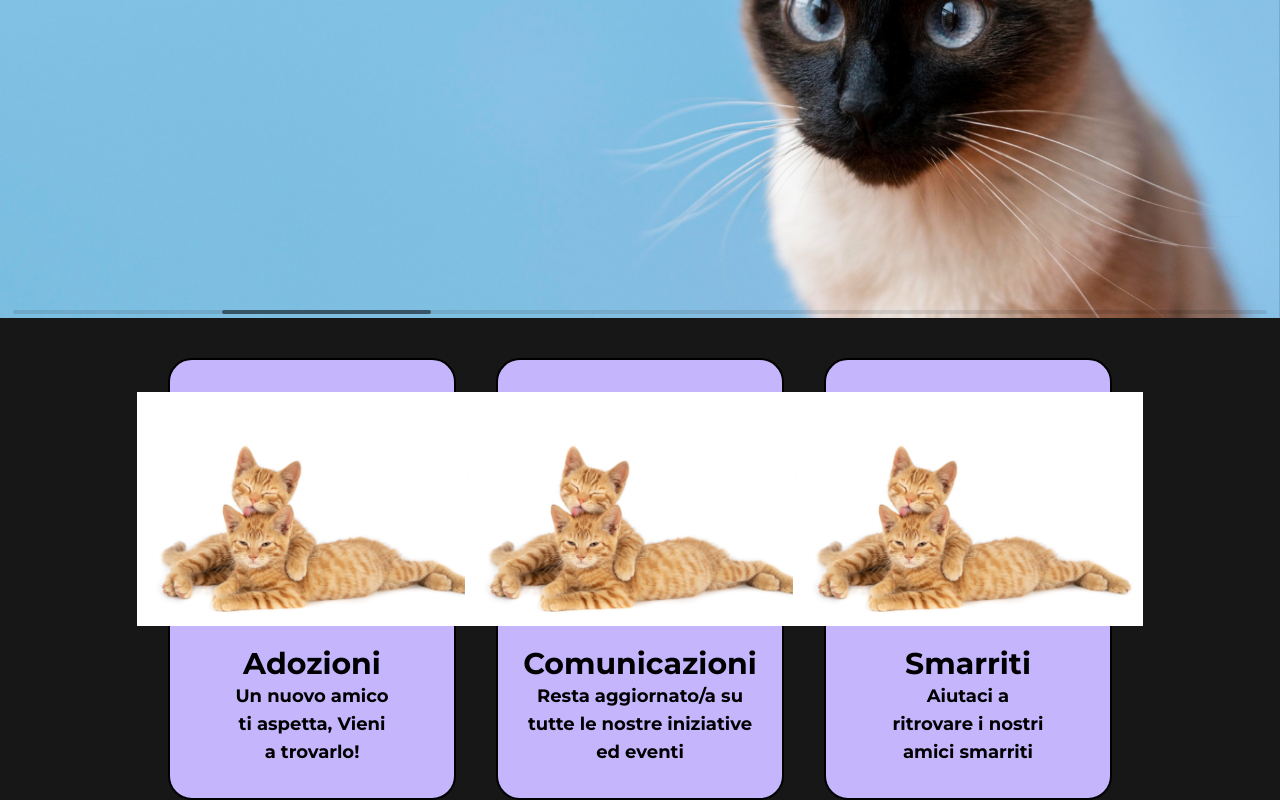
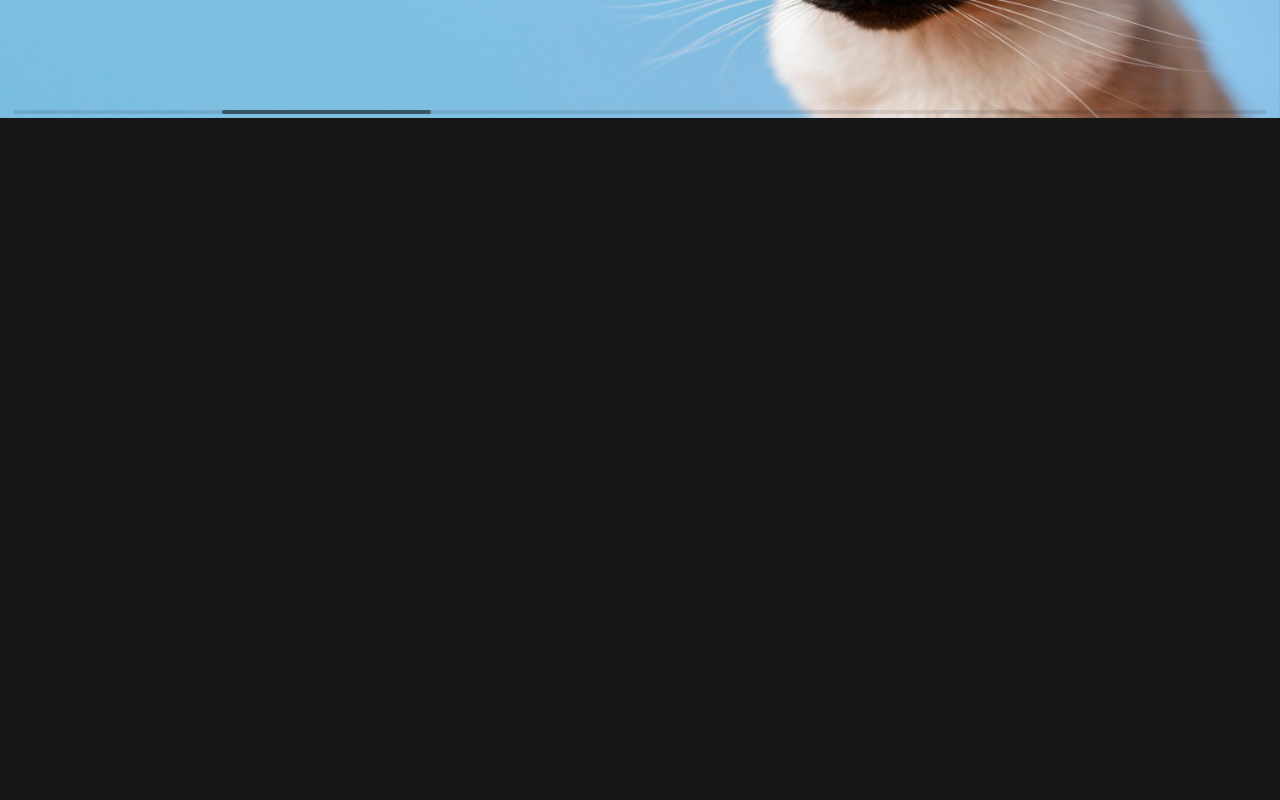
Before and after one commit to nicholascodazzi/arischiogatti, a Next.js app: page / in a window 1280 px wide. Shown: the part 410-1210 px from the top of the page. After the commit the page ends 800 px from the top, so only its background shows below. Built offline with nearby package versions, Linux system fonts and the light colour scheme.

Commit message:
Some adjustments

```diff
--- /dev/null
+++ b/app/components/AdoptionsSlider.js
@@ -0,0 +1,7 @@
+export default function AdoptionsSlider(){
+    return(
+        <div className="mt-10">
+
+        </div>
+    );
+}
--- a/app/components/Carousel.js
+++ b/app/components/Carousel.js
@@ -22,7 +22,7 @@ export default function Carousel() {
     <Swiper
       // install Swiper modules
       modules={[Autoplay, Navigation, Pagination, Scrollbar, EffectFade]}
-      className="mySwiper h-[600px]"
+      className="mySwiper h-[400px]"
       slidesPerView={1}
       effect={"fade"}
       centeredSlides={true}
--- a/app/components/Sections.js
+++ b/app/components/Sections.js
@@ -2,15 +2,15 @@ import SectionCard from "./subcomponents/Sections-Card";
 
 export default function Sections() {
   return (
-    <div className="w-full h-max flex justify-center items-center gap-10 mt-10 px-16">
-      <div className="w-3/12 bg-violet-300 border-2  border-black py-8 px-16 rounded-3xl hover:cursor-pointer hover:scale-105 hover:transition-all">
+    <div className="w-full h-[400px] flex justify-center items-center gap-10 mt-10 px-16">
+      <div className="w-3/12 h-full bg-violet-300 border-2  border-black rounded-3xl hover:cursor-pointer hover:scale-105 hover:transition-all">
         <SectionCard
           image={"/images/ui/sections/adozioni.jpg"}
           title={"Adozioni"}
           description={"Un nuovo amico ti aspetta, Vieni a trovarlo!"}
         />
       </div>
-      <div className="w-3/12 bg-violet-300 border-2  border-black py-8 px-16 rounded-3xl hover:cursor-pointer hover:scale-105 hover:transition-all">
+      <div className="w-3/12 h-full bg-violet-300 border-2  border-black rounded-3xl hover:cursor-pointer hover:scale-105 hover:transition-all">
         <SectionCard
           image={"/images/ui/sections/adozioni.jpg"}
           title={"Comunicazioni"}
@@ -19,7 +19,7 @@ export default function Sections() {
           }
         />
       </div>
-      <div className="w-3/12 bg-violet-300 border-2  border-black py-8 px-16 rounded-3xl hover:cursor-pointer hover:scale-105 hover:transition-all">
+      <div className="w-3/12 h-full bg-violet-300 border-2  border-black rounded-3xl hover:cursor-pointer hover:scale-105 hover:transition-all">
         <SectionCard
           image={"/images/ui/sections/adozioni.jpg"}
           title={"Smarriti"}
--- a/app/components/subcomponents/Sections-Card.js
+++ b/app/components/subcomponents/Sections-Card.js
@@ -1,11 +1,9 @@
 import Image from "next/image";
 export default function SectionCard({ image, title, description }) {
   return (
-    <div className="w-full flex flex-col items-center">
-      <div className="w-max">
-        <Image src={image} width={350} height={350} alt="Gatto Adozioni" />
-      </div>
-      <div className="text-center mt-5">
+    <div className="w-full flex flex-col items-center overflow-hidden">
+      <Image src={image} width={1000} height={1000} alt="Gatto Adozioni" className="rounded-t-3xl" />
+      <div className="text-center mt-5 p-4">
         <p className="text-3xl font-bold text-black">{title}</p>
         <p className="text-lg font-bold text-black">{description}</p>
       </div>
--- a/app/globals.css
+++ b/app/globals.css
@@ -9,13 +9,13 @@
 
 @media (prefers-color-scheme: dark) {
   :root {
-    --background: url("/images/ui/background-pattern.png");
+    /* --background: url("/images/ui/background-pattern.png"); */
     --foreground: rgb(221, 214, 254);
   }
 }
 
 body {
   color: var(--foreground);
-  background: var(--background);
+  /* background: var(--background); */
   background-color: var(--foreground);
 }
--- a/app/page.tsx
+++ b/app/page.tsx
@@ -1,13 +1,14 @@
 import Navbar from "./components/Navbar";
 import Carousel from "./components/Carousel";
 import Sections from "./components/Sections";
+import AdoptionsSlider from "./components/AdoptionsSlider";
 
 export default function Home() {
   return (
     <>
       <Navbar />
       <Carousel />
-      <Sections />
+      {/* <Sections /> */}
     </>
   );
 }
```
Also changed, not shown: 1 other file (tests, documents, lock files or other folders).
